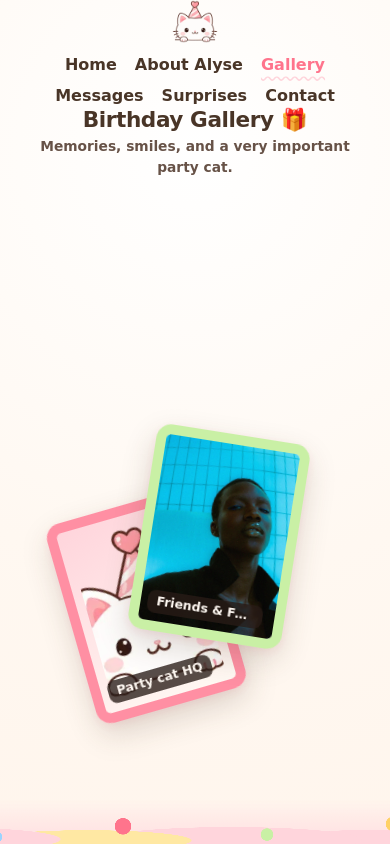
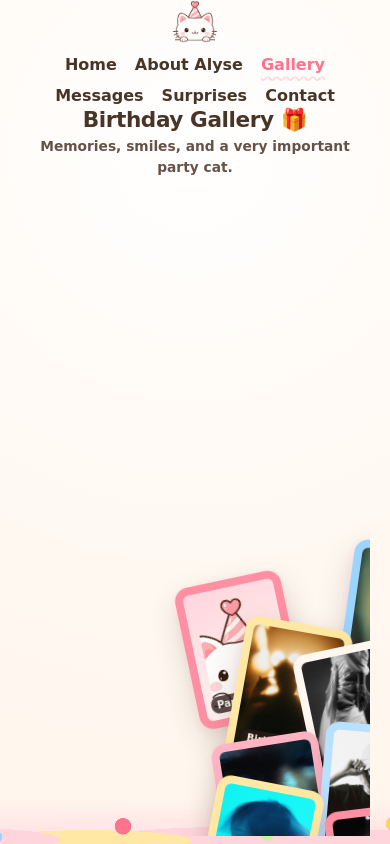
Before and after one commit to acheronx0577/Alyse-BD, a Next.js app: page /gallery in a window 390 px wide. Built offline with nearby package versions, Linux system fonts and the light colour scheme; no server answers.

Commit message:
Refactor gallery layout and styles: updated BounceCards component to support responsive design with new transform styles for mobile, laptop, and desktop layouts, improved CSS for card sizing and positioning, and added a custom hook for layout detection.

```diff
--- a/src/app/gallery/BounceCards.css
+++ b/src/app/gallery/BounceCards.css
@@ -117,15 +117,15 @@
 
 @media (max-width: 700px) {
   .bounceCardsContainer .card {
-    width: min(96px, 22vw);
-    border-width: 6px;
-    border-radius: 12px;
+    width: min(112px, 30vw);
+    border-width: 8px;
+    border-radius: 14px;
   }
 
   .bounceCardsContainer .card-caption {
-    font-size: 0.58rem;
-    left: 0.3rem;
-    bottom: 0.3rem;
-    padding: 0.16rem 0.35rem;
+    font-size: 0.62rem;
+    left: 0.35rem;
+    bottom: 0.35rem;
+    padding: 0.18rem 0.4rem;
   }
 }
--- a/src/app/gallery/BounceCards.tsx
+++ b/src/app/gallery/BounceCards.tsx
@@ -1,6 +1,6 @@
 "use client";
 
-import { useEffect, useRef } from "react";
+import { useEffect, useRef, useState } from "react";
 import { gsap } from "gsap";
 import "./BounceCards.css";
 
@@ -44,13 +44,16 @@ export default function BounceCards({
   const activeIdxRef = useRef<number | null>(null);
   const pendingIdxRef = useRef<number | null>(null);
   const activateTimerRef = useRef<ReturnType<typeof setTimeout> | null>(null);
+  const transformStylesRef = useRef(transformStyles);
+  transformStylesRef.current = transformStyles;
 
   useEffect(() => {
+    const styles = transformStylesRef.current;
     const mm = gsap.matchMedia();
     const ctx = gsap.context(() => {
       mm.add("(prefers-reduced-motion: reduce)", () => {
         images.forEach((_, i) => {
-          const base = transformStyles[i] || "none";
+          const base = styles[i] || "none";
           gsap.set(`.card-${i}`, {
             transform: `${base} scale(1)`,
             opacity: 1,
@@ -60,7 +63,7 @@ export default function BounceCards({
 
       mm.add("(prefers-reduced-motion: no-preference)", () => {
         images.forEach((_, i) => {
-          const base = transformStyles[i] || "none";
+          const base = styles[i] || "none";
           gsap.fromTo(
             `.card-${i}`,
             { transform: `${base} scale(0)`, opacity: 0 },
@@ -82,6 +85,21 @@ export default function BounceCards({
       if (activateTimerRef.current) clearTimeout(activateTimerRef.current);
     };
   }, [images, transformStyles, animationStagger, easeType, animationDelay]);
+
+  // When layout switches (mobile/desktop), snap cards to new transforms
+  useEffect(() => {
+    if (!containerRef.current) return;
+    const q = gsap.utils.selector(containerRef);
+    images.forEach((_, i) => {
+      const base = transformStyles[i] || "none";
+      gsap.set(q(`.card-${i}`), {
+        transform: `${base} scale(1)`,
+        zIndex: i + 1,
+        pointerEvents: "auto",
+      });
+    });
+    activeIdxRef.current = null;
+  }, [transformStyles, images]);
 
   const getPushedTransform = (
     baseTransform: string,
@@ -124,13 +142,14 @@ export default function BounceCards({
     if (!containerRef.current) return;
 
     const q = gsap.utils.selector(containerRef);
+    const styles = transformStylesRef.current;
     activeIdxRef.current = hoveredIdx;
 
     images.forEach((_, i) => {
       const target = q(`.card-${i}`);
       gsap.killTweensOf(target);
 
-      const baseTransform = transformStyles[i] || "none";
+      const baseTransform = styles[i] || "none";
 
       if (i === hoveredIdx) {
         gsap.to(target, {
@@ -165,12 +184,13 @@ export default function BounceCards({
     if (!containerRef.current) return;
 
     const q = gsap.utils.selector(containerRef);
+    const styles = transformStylesRef.current;
     activeIdxRef.current = null;
 
     images.forEach((_, i) => {
       const target = q(`.card-${i}`);
       gsap.killTweensOf(target);
-      const baseTransform = transformStyles[i] || "none";
+      const baseTransform = styles[i] || "none";
       gsap.to(target, {
         transform: `${baseTransform} scale(1)`,
         zIndex: i + 1,
@@ -188,7 +208,6 @@ export default function BounceCards({
     pendingIdxRef.current = idx;
     clearActivateTimer();
 
-    // Fast sweeps never activate — only a settled hover does
     activateTimerRef.current = setTimeout(() => {
       if (pendingIdxRef.current !== idx) return;
       applyHoverState(idx);
@@ -203,10 +222,24 @@ export default function BounceCards({
     }
     clearActivateTimer();
 
-    // Only reset if this card was the one that actually activated
     if (activeIdxRef.current === idx) {
       resetToBase();
     }
+  };
+
+  const onCardTap = (idx: number) => {
+    if (!enableHover) return;
+    // Desktop mouse uses settle-to-hover; tap toggle is for touch
+    if (window.matchMedia("(hover: hover) and (pointer: fine)").matches) {
+      return;
+    }
+    if (activeIdxRef.current === idx) {
+      resetToBase();
+      return;
+    }
+    clearActivateTimer();
+    pendingIdxRef.current = idx;
+    applyHoverState(idx);
   };
 
   return (
@@ -229,6 +262,7 @@ export default function BounceCards({
           }}
           onMouseEnter={() => onCardEnter(idx)}
           onMouseLeave={() => onCardLeave(idx)}
+          onClick={() => onCardTap(idx)}
         >
           {/* eslint-disable-next-line @next/next/no-img-element */}
           <img className="image" src={src} alt={captions[idx] ?? `Memory ${idx + 1}`} />
@@ -240,3 +274,37 @@ export default function BounceCards({
     </div>
   );
 }
+
+export type GalleryLayout = "mobile" | "laptop" | "desktop";
+
+export function useGalleryLayout(
+  mobileMax = 760,
+  desktopMin = 1600,
+): GalleryLayout {
+  const [layout, setLayout] = useState<GalleryLayout>("desktop");
+
+  useEffect(() => {
+    const mobileMq = window.matchMedia(`(max-width: ${mobileMax}px)`);
+    const desktopMq = window.matchMedia(`(min-width: ${desktopMin}px)`);
+
+    const sync = () => {
+      if (mobileMq.matches) {
+        setLayout("mobile");
+      } else if (desktopMq.matches) {
+        setLayout("desktop");
+      } else {
+        setLayout("laptop");
+      }
+    };
+
+    sync();
+    mobileMq.addEventListener("change", sync);
+    desktopMq.addEventListener("change", sync);
+    return () => {
+      mobileMq.removeEventListener("change", sync);
+      desktopMq.removeEventListener("change", sync);
+    };
+  }, [mobileMax, desktopMin]);
+
+  return layout;
+}
--- a/src/app/gallery/page.tsx
+++ b/src/app/gallery/page.tsx
@@ -1,7 +1,7 @@
 "use client";
 
 import { PageShell } from "../PageShell";
-import BounceCards from "./BounceCards";
+import BounceCards, { useGalleryLayout } from "./BounceCards";
 
 const GALLERY_IMAGES = [
   "/gallery/party-cat.webp",
@@ -39,26 +39,89 @@ const GALLERY_CAPTIONS = [
   "Tiny cheers",
 ];
 
-/* 3×5 with random tilts + wider gaps so cards don't stack */
-const TRANSFORM_STYLES = [
-  "rotate(-16deg) translate(-780px, -270px)",
-  "rotate(11deg) translate(-390px, -300px)",
-  "rotate(-7deg) translate(10px, -255px)",
-  "rotate(14deg) translate(400px, -285px)",
-  "rotate(-12deg) translate(780px, -260px)",
-  "rotate(9deg) translate(-760px, 5px)",
-  "rotate(-18deg) translate(-380px, 30px)",
-  "rotate(5deg) translate(15px, -20px)",
-  "rotate(-11deg) translate(395px, 25px)",
-  "rotate(15deg) translate(770px, -10px)",
-  "rotate(-13deg) translate(-785px, 275px)",
-  "rotate(8deg) translate(-385px, 295px)",
-  "rotate(-6deg) translate(5px, 265px)",
-  "rotate(17deg) translate(390px, 290px)",
-  "rotate(-10deg) translate(775px, 270px)",
+/* Positions kept inside design canvas (1900×920) with rotation margin */
+const DESKTOP_TRANSFORMS = [
+  "rotate(-14deg) translate(-600px, -210px)",
+  "rotate(10deg) translate(-300px, -228px)",
+  "rotate(-6deg) translate(0px, -200px)",
+  "rotate(12deg) translate(300px, -222px)",
+  "rotate(-10deg) translate(600px, -205px)",
+  "rotate(8deg) translate(-595px, 0px)",
+  "rotate(-15deg) translate(-298px, 12px)",
+  "rotate(4deg) translate(0px, -8px)",
+  "rotate(-9deg) translate(298px, 10px)",
+  "rotate(13deg) translate(595px, -4px)",
+  "rotate(-11deg) translate(-600px, 210px)",
+  "rotate(7deg) translate(-300px, 225px)",
+  "rotate(-5deg) translate(0px, 200px)",
+  "rotate(14deg) translate(300px, 218px)",
+  "rotate(-8deg) translate(598px, 208px)",
 ];
 
+const LAPTOP_TRANSFORMS = [
+  "rotate(-14deg) translate(-450px, -175px)",
+  "rotate(10deg) translate(-225px, -190px)",
+  "rotate(-6deg) translate(0px, -168px)",
+  "rotate(12deg) translate(225px, -185px)",
+  "rotate(-10deg) translate(450px, -170px)",
+  "rotate(8deg) translate(-448px, 0px)",
+  "rotate(-15deg) translate(-222px, 10px)",
+  "rotate(4deg) translate(0px, -6px)",
+  "rotate(-9deg) translate(222px, 8px)",
+  "rotate(13deg) translate(448px, -3px)",
+  "rotate(-11deg) translate(-450px, 175px)",
+  "rotate(7deg) translate(-225px, 188px)",
+  "rotate(-5deg) translate(0px, 168px)",
+  "rotate(14deg) translate(225px, 182px)",
+  "rotate(-8deg) translate(448px, 172px)",
+];
+
+const MOBILE_TRANSFORMS = [
+  "rotate(-12deg) translate(-102px, -168px)",
+  "rotate(8deg) translate(0px, -178px)",
+  "rotate(-6deg) translate(102px, -165px)",
+  "rotate(10deg) translate(-102px, -82px)",
+  "rotate(-12deg) translate(0px, -78px)",
+  "rotate(7deg) translate(102px, -85px)",
+  "rotate(-9deg) translate(-102px, 0px)",
+  "rotate(5deg) translate(0px, 4px)",
+  "rotate(-10deg) translate(102px, 0px)",
+  "rotate(11deg) translate(-102px, 82px)",
+  "rotate(-7deg) translate(0px, 86px)",
+  "rotate(9deg) translate(102px, 80px)",
+  "rotate(-13deg) translate(-102px, 165px)",
+  "rotate(6deg) translate(0px, 170px)",
+  "rotate(-8deg) translate(102px, 163px)",
+];
+
+const LAYOUT_CONFIG = {
+  mobile: {
+    className: " is-mobile",
+    containerWidth: 360,
+    containerHeight: 560,
+    transformStyles: MOBILE_TRANSFORMS,
+    hoverPushOffset: 55,
+  },
+  laptop: {
+    className: " is-laptop",
+    containerWidth: 1320,
+    containerHeight: 720,
+    transformStyles: LAPTOP_TRANSFORMS,
+    hoverPushOffset: 120,
+  },
+  desktop: {
+    className: "",
+    containerWidth: 1900,
+    containerHeight: 920,
+    transformStyles: DESKTOP_TRANSFORMS,
+    hoverPushOffset: 160,
+  },
+} as const;
+
 export default function GalleryPage() {
+  const layout = useGalleryLayout();
+  const config = LAYOUT_CONFIG[layout];
+
   return (
     <PageShell variant="gallery">
       <section className="content-section gallery-page">
@@ -82,17 +145,17 @@ export default function GalleryPage() {
           </span>
 
           <BounceCards
-            className="gallery-bounceCards"
+            className={`gallery-bounceCards${config.className}`}
             images={GALLERY_IMAGES}
             captions={GALLERY_CAPTIONS}
-            containerWidth={1900}
-            containerHeight={920}
+            containerWidth={config.containerWidth}
+            containerHeight={config.containerHeight}
             animationDelay={0.15}
             animationStagger={0.04}
             easeType="power2.out"
-            transformStyles={TRANSFORM_STYLES}
+            transformStyles={config.transformStyles}
             enableHover
-            hoverPushOffset={220}
+            hoverPushOffset={config.hoverPushOffset}
           />
         </div>
       </section>
--- a/src/app/globals.css
+++ b/src/app/globals.css
@@ -392,19 +392,53 @@ button.btn {
   flex: 1 1 auto;
   min-height: 0;
   width: 100%;
-  display: grid;
-  place-items: center;
   overflow: hidden;
   container-type: size;
   container-name: gallery-bounce;
 }
 
-/* Design layout is 1900×920; scale to fit wrap at any viewport */
+/*
+  Fixed design canvas, then center + scale to fit.
+  translate(-50%, -50%) is required — scale alone leaves the
+  oversized layout box left-aligned when it overflows the wrap.
+*/
 .gallery-bounceCards.bounceCardsContainer {
-  width: 1900px !important;
-  height: 920px !important;
-  transform: scale(min(1, calc(100cqw / 1900px), calc(100cqh / 920px)));
+  --gallery-design-w: 1900px;
+  --gallery-design-h: 920px;
+  --gallery-fit: min(
+    1,
+    calc(100cqw / var(--gallery-design-w)),
+    calc(100cqh / var(--gallery-design-h))
+  );
+  position: absolute !important;
+  left: 50%;
+  top: 50%;
+  width: var(--gallery-design-w) !important;
+  height: var(--gallery-design-h) !important;
+  margin: 0 !important;
   transform-origin: center center;
+  transform: translate(-50%, -50%) scale(var(--gallery-fit));
+}
+
+.gallery-bounceCards.bounceCardsContainer.is-laptop {
+  --gallery-design-w: 1320px;
+  --gallery-design-h: 720px;
+}
+
+.gallery-bounceCards.bounceCardsContainer.is-mobile {
+  --gallery-design-w: 360px;
+  --gallery-design-h: 560px;
+}
+
+@media (min-width: 761px) and (max-width: 1599px) {
+  .gallery-bounceCards.bounceCardsContainer.is-laptop .card {
+    width: clamp(175px, 13.5vw, 220px) !important;
+    border-width: clamp(10px, 0.85vw, 15px);
+  }
+
+  .gallery-bounceCards.bounceCardsContainer.is-laptop .card-caption {
+    font-size: clamp(0.8rem, 0.7rem + 0.32vw, 0.95rem);
+  }
 }
 
 .gallery-sticker {
@@ -900,10 +934,6 @@ button.btn {
     padding: var(--space-xs) 0 var(--space-sm);
   }
 
-  .gallery-bounceCards .card {
-    width: clamp(170px, 10.5vw, 250px);
-  }
-
   .surprise-grid {
     gap: var(--space-lg);
   }
@@ -1032,18 +1062,27 @@ button.btn {
     width: clamp(64px, 14vw, 88px);
   }
 
-  /* Keep design card size; container scale already fits narrow viewports */
+  .gallery-bounce-wrap {
+    width: 100%;
+    overflow: hidden;
+  }
+
+  .gallery-bounceCards.bounceCardsContainer.is-mobile {
+    --gallery-design-w: 360px;
+    --gallery-design-h: 560px;
+  }
+
   .gallery-bounceCards.bounceCardsContainer .card {
-    width: clamp(155px, 11vw, 245px);
-    border-width: clamp(10px, 0.85vw, 17px);
-    border-radius: clamp(15px, 1.15vw, 24px);
+    width: min(108px, 29vw) !important;
+    border-width: 8px;
+    border-radius: 14px;
   }
 
   .gallery-bounceCards.bounceCardsContainer .card-caption {
-    font-size: clamp(0.78rem, 0.68rem + 0.32vw, 1rem);
-    left: clamp(0.45rem, 0.7vw, 0.75rem);
-    bottom: clamp(0.45rem, 0.7vw, 0.75rem);
-    padding: 0.28rem 0.55rem;
+    font-size: 0.62rem;
+    left: 0.35rem;
+    bottom: 0.35rem;
+    padding: 0.18rem 0.4rem;
   }
 
   .gallery-note,
```
